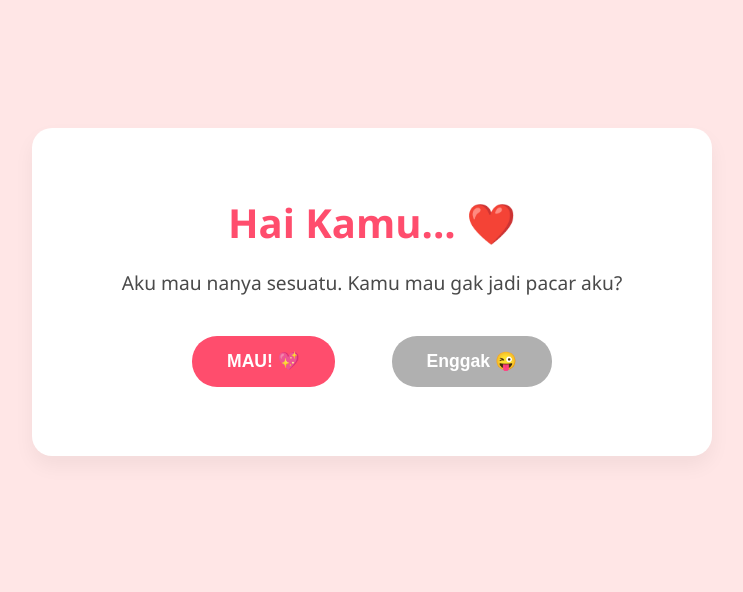
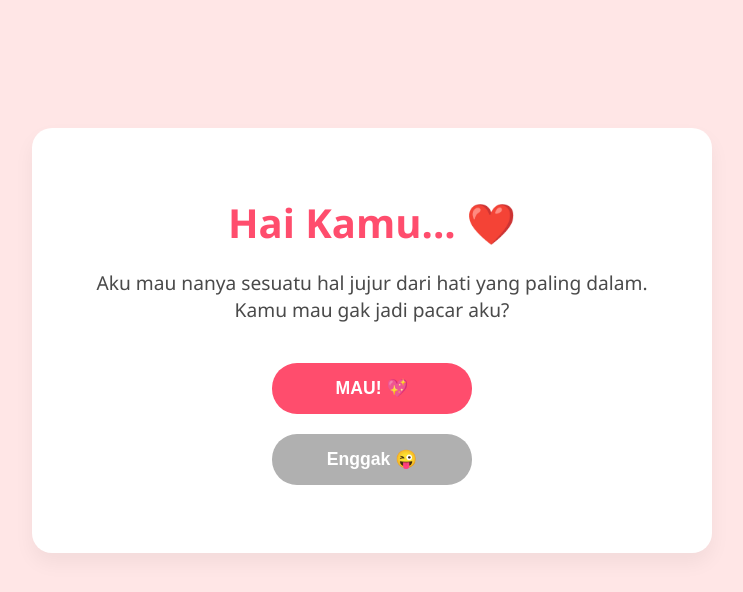
Before and after one commit to husnulf18/ciah, a Flask app: page / in a window 1280 px wide. Shown: the top 592 px of the page, without its empty margins (268-1011 px from the left). Run offline with Flask 3, Linux system fonts and the light colour scheme.

Commit message:
mengubah posisi tombol menjadi atas bawah

```diff
--- a/templates/home.html
+++ b/templates/home.html
@@ -22,10 +22,16 @@
         }
         h1 { color: #ff4d6d; font-size: 2.5rem; margin-bottom: 10px; }
         p { color: #4a4a4a; font-size: 1.2rem; }
+
+        /* Mengubah container tombol menjadi susunan vertikal (atas-bawah) */
         .btn-container {
             margin-top: 40px;
+            display: flex;
+            flex-direction: column;
+            align-items: center;
+            gap: 20px; /* Jarak antara tombol MAU dan ENGGAK */
             position: relative;
-            height: 80px;
+            height: 150px;
         }
         button {
             padding: 15px 35px;
@@ -34,13 +40,12 @@
             border: none;
             border-radius: 25px;
             cursor: pointer;
-            position: absolute;
             transition: all 0.1s ease;
+            width: 200px; /* Menyamakan lebar kedua tombol agar rapi */
         }
         #btn-mau {
             background-color: #ff4d6d;
             color: white;
-            left: 20%;
         }
         #btn-mau:hover {
             background-color: #ff758f;
@@ -49,7 +54,6 @@
         #btn-ga {
             background-color: #b0b0b0;
             color: white;
-            right: 20%;
         }
     </style>
 </head>
@@ -57,11 +61,13 @@
 
     <div class="container">
         <h1>Hai Kamu... ❤️</h1>
-        <p>Aku mau nanya sesuatu. Kamu mau gak jadi pacar aku?</p>
+        <p>Aku mau nanya sesuatu hal jujur dari hati yang paling dalam. Kamu mau gak jadi pacar aku?</p>
 
         <div class="btn-container">
-            <button id="btn-mau" onclick="alert('Yay!  tapi boong 😜!')">MAU! 💖</button>
+            <!-- Tombol MAU di atas -->
+            <button id="btn-mau" onclick="alert('Yay! tapi boong 😜!')">MAU! 💖</button>
 
+            <!-- Tombol Enggak di bawahnya -->
             <button id="btn-ga" onmouseover="pindahTombol()" onclick="pindahTombol()">Enggak 😜</button>
         </div>
     </div>
```
